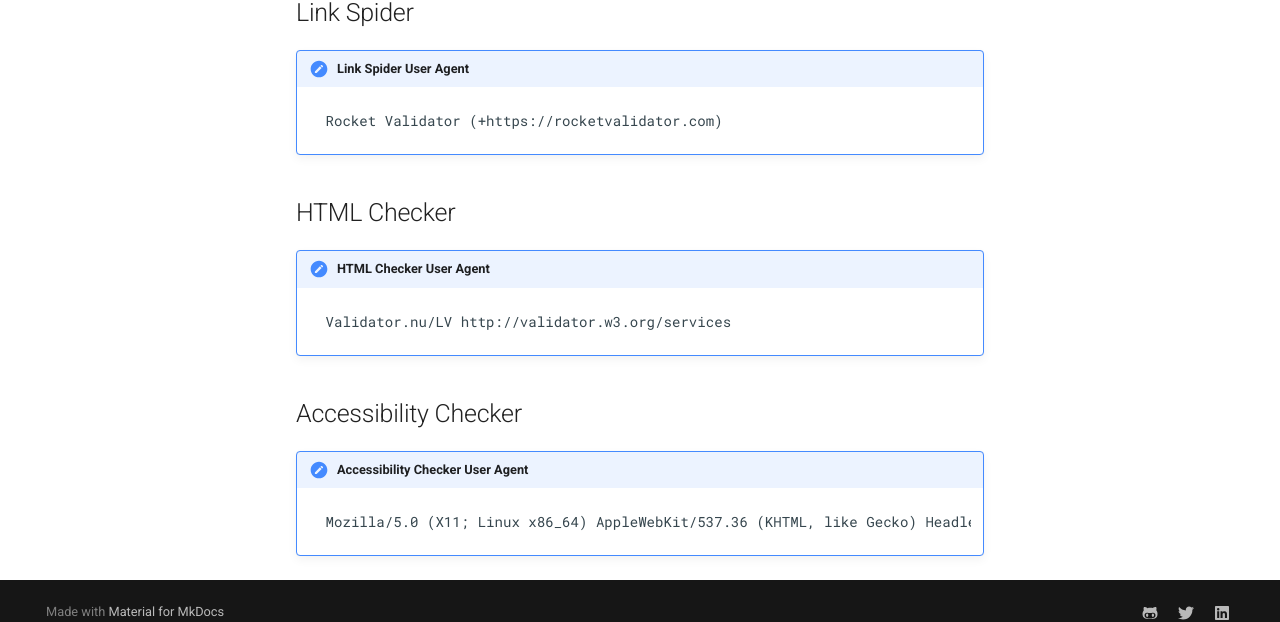
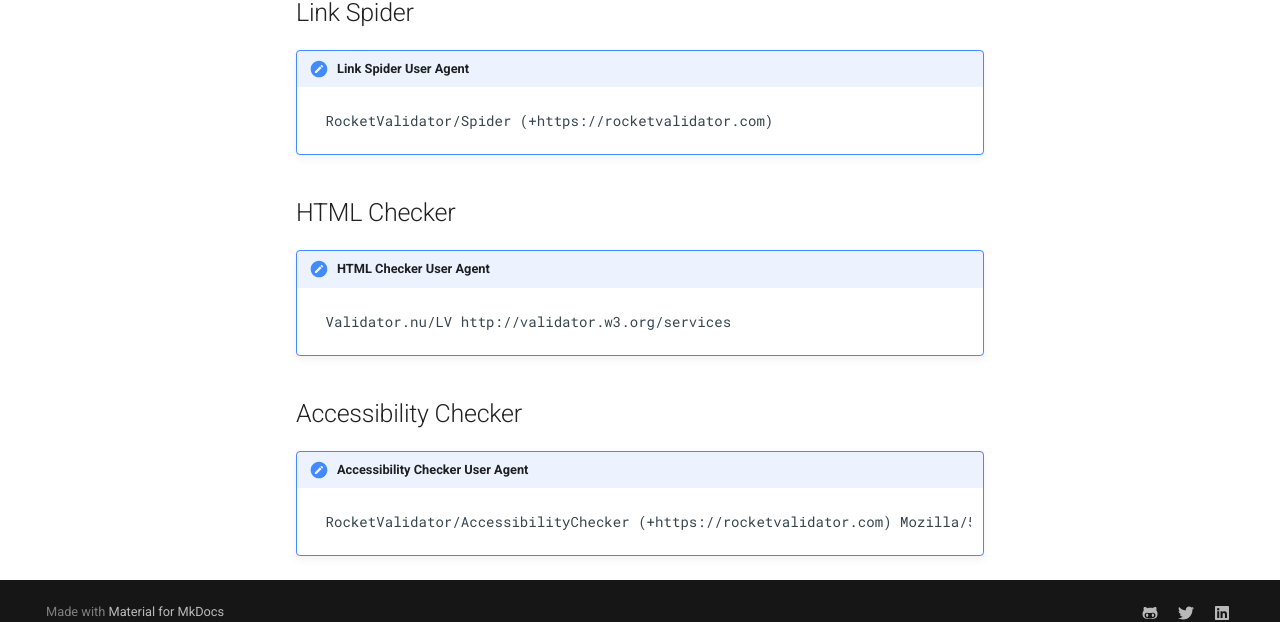
Before and after one commit to rocketvalidator/docs-rocketvalidator, an MkDocs documentation site: the page built from docs/user-agents.md, in a window 1280 px wide and 1355 px high. Shown: the part 711-1333 px from the top of the window. Built offline with MkDocs 1.6.1 and Material for MkDocs 9.7.7, drawn with Linux system fonts in a browser that asks for light colours.

Commit message:
update user agents

````diff
--- a/docs/user-agents.md
+++ b/docs/user-agents.md
@@ -16,7 +16,7 @@
 
 !!! note "Link Spider User Agent"
     ```
-    Rocket Validator (+https://rocketvalidator.com)
+    RocketValidator/Spider (+https://rocketvalidator.com)
     ```
 
 ## HTML Checker
@@ -30,5 +30,5 @@
 
 !!! note "Accessibility Checker User Agent"
     ```
-    Mozilla/5.0 (X11; Linux x86_64) AppleWebKit/537.36 (KHTML, like Gecko) HeadlessChrome/68.0.3419.0 Safari/537.36
+    RocketValidator/AccessibilityChecker (+https://rocketvalidator.com) Mozilla/5.0 (X11; Linux x86_64) AppleWebKit/537.36 (KHTML, like Gecko) HeadlessChrome/68.0.3419.0 Safari/537.36
     ```
````
